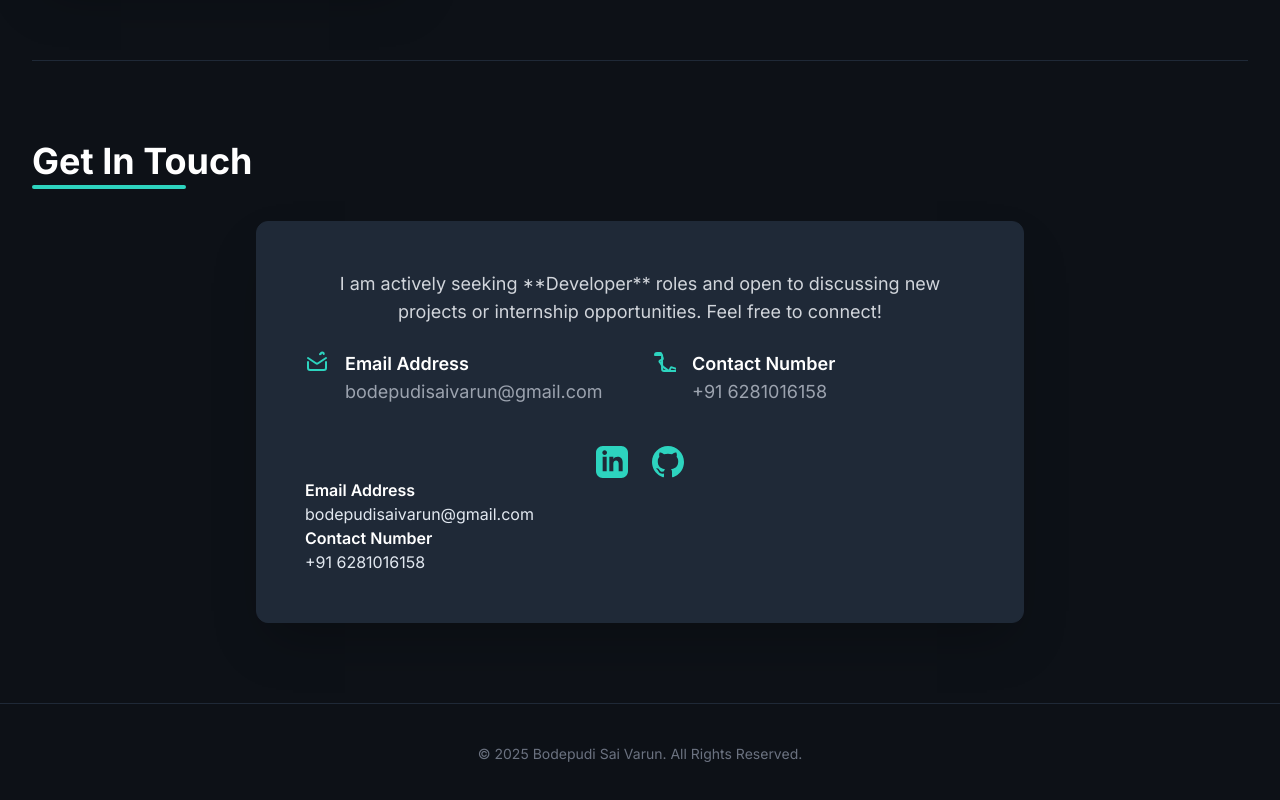
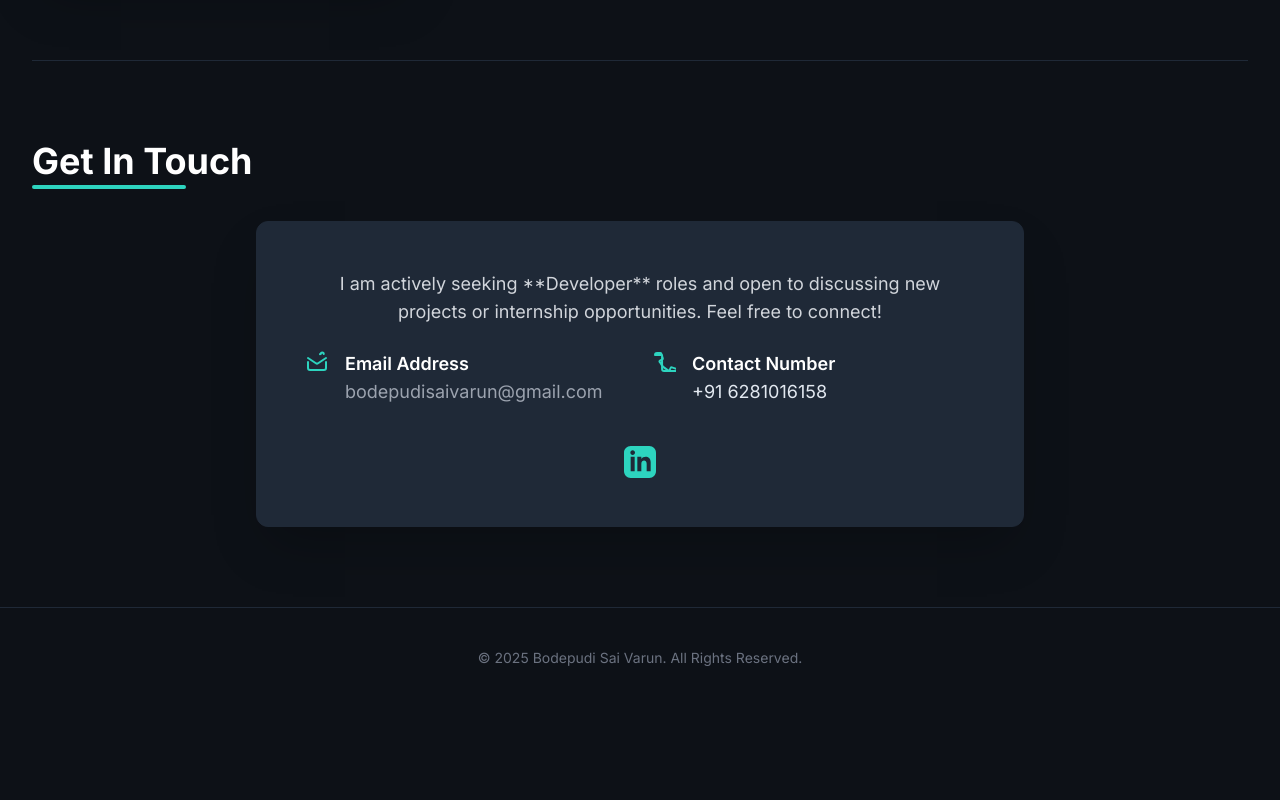
Before and after one commit to sai-varun-09/sai-varun-portfolio, a plain HTML site: page index.html in a window 1280 px wide. Shown: the part 3346-4146 px from the top of the page. After the commit the page ends 4054 px from the top, so only its background shows below. Drawn offline with nearby package versions, Linux system fonts and the light colour scheme.

Commit message:
Update index.html

```diff
--- a/index.html
+++ b/index.html
@@ -289,9 +289,9 @@
                             </span>
                             <div>
                                 <h4 class="font-semibold text-white">Contact Number</h4>
-                                <a href="tel:6281016158" class="text-gray-400 hover:accent-color transition duration-300">
+
                                     +91 6281016158
-                                </a>
+
                             </div>
                         </div>
 
@@ -301,23 +301,10 @@
                         <a href="https://www.linkedin.com/in/bodepudi-sai-varun-298152343" target="_blank" class="accent-color hover:text-white transition duration-300 text-3xl" title="LinkedIn Profile">
                             <svg class="w-8 h-8" fill="currentColor" viewBox="0 0 24 24" xmlns="http://www.w3.org/2000/svg"><path d="M19 0h-14c-2.761 0-5 2.239-5 5v14c0 2.761 2.239 5 5 5h14c2.762 0 5-2.239 5-5v-14c0-2.761-2.238-5-5-5zm-11 19h-3v-11h3v11zm-1.5-12.268c-.966 0-1.75-.79-1.75-1.764s.784-1.764 1.75-1.764 1.75.79 1.75 1.764-.783 1.764-1.75 1.764zm13.5 12.268h-3v-5.604c0-3.366-4-3.237-4 0v5.604h-3v-11h3v1.765c1.396-2.586 7-2.763 7 2.476v6.759z" /></svg>
                         </a>
-                        <a href="https://github.com/sai-varun-09" target="_blank" class="accent-color hover:text-white transition duration-300 text-3xl" title="GitHub Profile">
-                            <svg class="w-8 h-8" fill="currentColor" viewBox="0 0 24 24" xmlns="http://www.w3.org/2000/svg"><path d="M12 0c-6.626 0-12 5.373-12 12 0 5.302 3.438 9.8 8.207 11.387.599.111.793-.261.793-.577v-2.234c-3.338.726-4.033-1.416-4.033-1.416-.546-1.387-1.333-1.756-1.333-1.756-1.082-.743.082-.728.082-.728 1.204.086 1.838 1.238 1.838 1.238 1.07 1.835 2.809 1.305 3.493.998.108-.77.422-1.305.76-1.605-2.665-.3-5.466-1.33-5.466-5.931 0-1.311.469-2.381 1.236-3.221-.124-.303-.535-1.524.117-3.176 0 0 1.008-.322 3.301 1.23.957-.266 1.983-.399 3.003-.404 1.02.005 2.047.138 3.006.404 2.291-1.552 3.297-1.23 3.297-1.23.653 1.653.242 2.874.118 3.176.77.84 1.235 1.911 1.235 3.221 0 4.61-2.808 5.626-5.474 5.922.43.37.823 1.107.823 2.222v3.293c0 .319.192.694.801.576C20.566 21.798 24 17.306 24 12c0-6.627-5.373-12-12-12z" /></svg>
-                        </a>
 
                     </div>
                 </div>
-                <div>
-                    <h4 class="font-semibold text-white">Email Address</h4>
-                        bodepudisaivarun@gmail.com
-                    </a>
-                </div>
 
-                <div>
-                    <h4 class="font-semibold text-white">Contact Number</h4>
-                        +91 6281016158
-                    </a>
-                </div>
             </div>
         </section>
 
```
